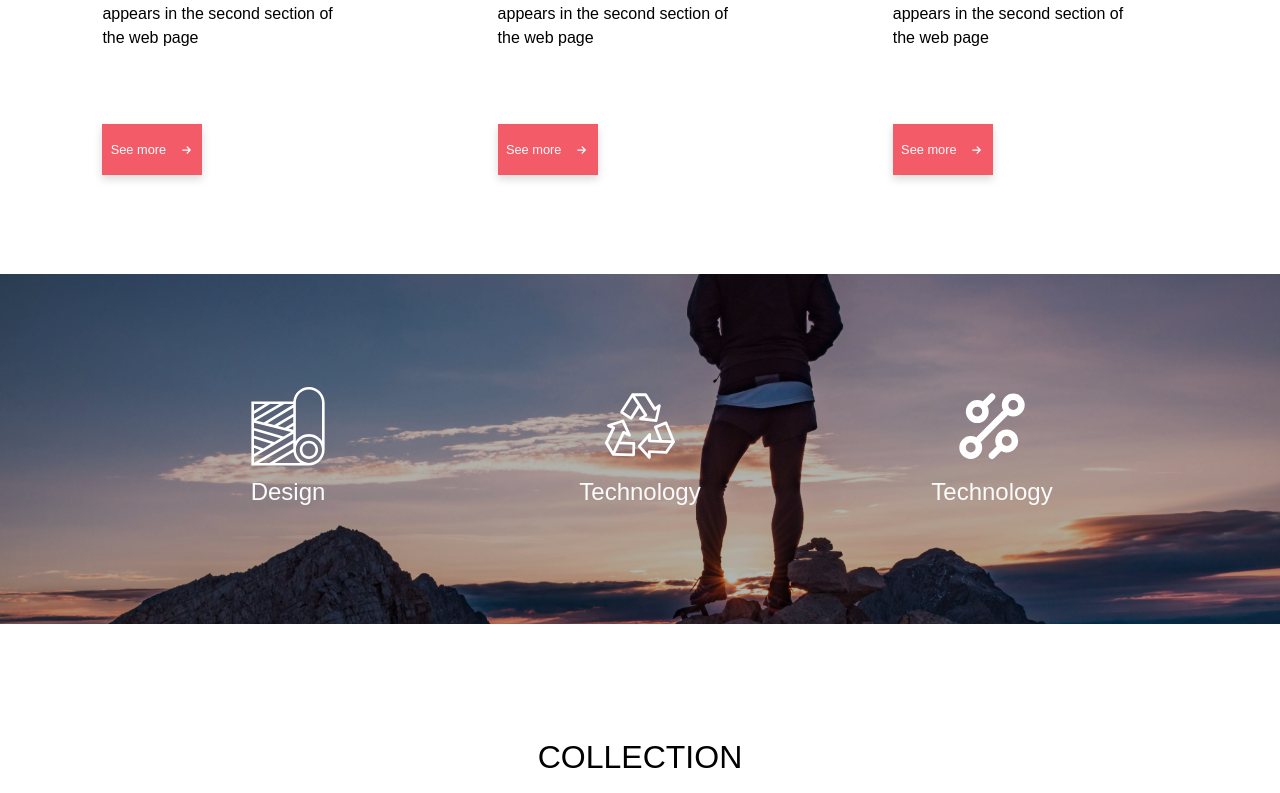
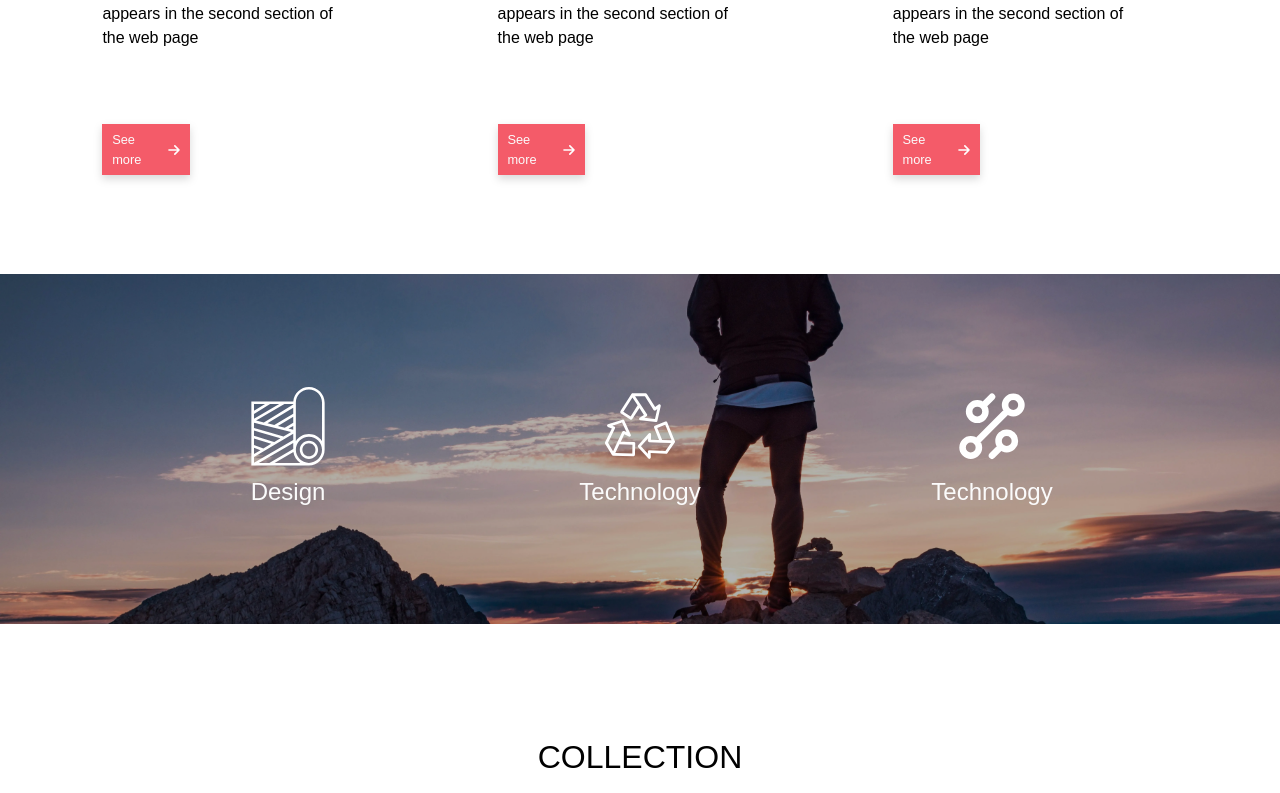
Before and after one commit to OscarDG/sports-store, a Next.js app: page / in a window 1280 px wide. Shown: the part 1347-2140 px from the top of the page. Built offline with nearby package versions, Linux system fonts and the light colour scheme; a web font is replaced by a local one.

Commit message:
Styles(card btns): added additional styles to the products card button

```diff
--- a/app/ui/Categories.tsx
+++ b/app/ui/Categories.tsx
@@ -43,7 +43,7 @@
 
     return (
         <div className="absolute bottom-1 left-12 flex flex-flow w-[80%] md:w-[30%] h-[30%] md:h-[45%] gap-5 mb-2 md:mb-1 justify-center items-center">
-                <button onClick={() => handleToggle('All')} key={0} value='All' className={clsx(`flex flex-col justify-center items-center w-[20%] md:w-[25%] h-[80%] md:h-[100%] p-2 cursor-pointer rounded-2xl`, activeCategory === 'All'? 'bg-maingreen/30': `bg-none`)}>
+                <button onClick={() => handleToggle('All')} key={0} value='All' className={clsx(`flex flex-col justify-center items-center w-[20%] md:w-[25%] h-[80%] md:h-[100%] p-2 cursor-pointer rounded-2xl bg-gray-200/50`, activeCategory === 'All'? 'bg-maingreen/30': `bg-none`)}>
                     <p className="text-[.8rem] md:text-[1rem]">All</p>
                     <Image src={allItems} alt="All category" width={25} height={25}/>
                 </button>
--- a/app/ui/FwButton.tsx
+++ b/app/ui/FwButton.tsx
@@ -10,10 +10,10 @@
 
 export default function FwButton({width, height, href, target, text}: ButtonProps){
     return (
-        <a href={href} target={target} className={`group relative flex justify-evenly items-center w-[${width}%] min-w-[100px] h-[${height}%] bg-mainred drop-shadow-lg`}>
-            <span className="flex items-center w-[60%] h-[100%] z-10 text-[clamp(0.5rem,0.8rem,1rem)] text-mainwhite" >{text}</span>
-            <span className="flex justify-center items-center w-[15%] h-[40%] transition duration-200 ease-linear group-hover:translate-x-1">
-                <ArrowIcon width={30} height={20} stroke='#ffffff'/>
+        <a href={href} target={target} className={`group relative flex justify-evenly items-center w-auto min-w-[80px] h-[${height}%] bg-mainred drop-shadow-lg pr-1`}>
+            <span className="flex items-center w-[60%] h-[100%] z-10 text-[clamp(0.5rem,0.8rem,1rem)] text-mainwhite ml-2" >{text}</span>
+            <span className="flex justify-center items-center w-auto h-auto transition duration-200 ease-linear group-hover:translate-x-1">
+                <ArrowIcon width={20} height={20} stroke='#ffffff'/>
             </span>
         </a>
     )
--- a/app/ui/Products.tsx
+++ b/app/ui/Products.tsx
@@ -21,8 +21,8 @@
         <div className="flex md:flex-row flex-col justify-start md:justify-evenly md:items-start items-center md:flex-wrap w-[95%] md:w-[80%] h-auto gap-5 pb-5 pt-10 overflow-y-auto scrollbarhide">
             {filteredProducts.map((product) => (
                 <div key={product.id} className={`group relative flex flex-col justify-evenly items-center w-[75%] max-w-[300px] md:w-[30%] md:max-w-[400px] min-w-[300px] md:min-w-[400px] h-[60%] max-h-[350px] md:h-[50%] md:max-h-[350px] min-h-[350px] md:min-h-[400px] rounded-2xl bg-gray-200 overflow-hidden cursor-pointer`}>
-                    <div className="absolute bottom-2 right-15 md:right-10 w-[20%] h-[10%] z-10">
-                        <FwButton width={'50'} height={'100'} href={`store/products/`} text='See more'/>
+                    <div className="absolute bottom-3 right-8 md:right-5 w-[20%] h-[10%] z-10">
+                        <FwButton width={'50'} height={'100'} href={`store/products/`} text='Buy it'/>
                     </div>
                     <Image src={`/${product.tag}.webp`} alt={product.name} width={400} height={500} className="w-[400px] h-[500px] object-cover transition duration-150 group-hover:scale-120" />
                     <div className="absolute top-0 left-0 hidden flex-col justify-center items-center w-full h-full bg-black/50 transition duration-150 group-hover:flex">
```
